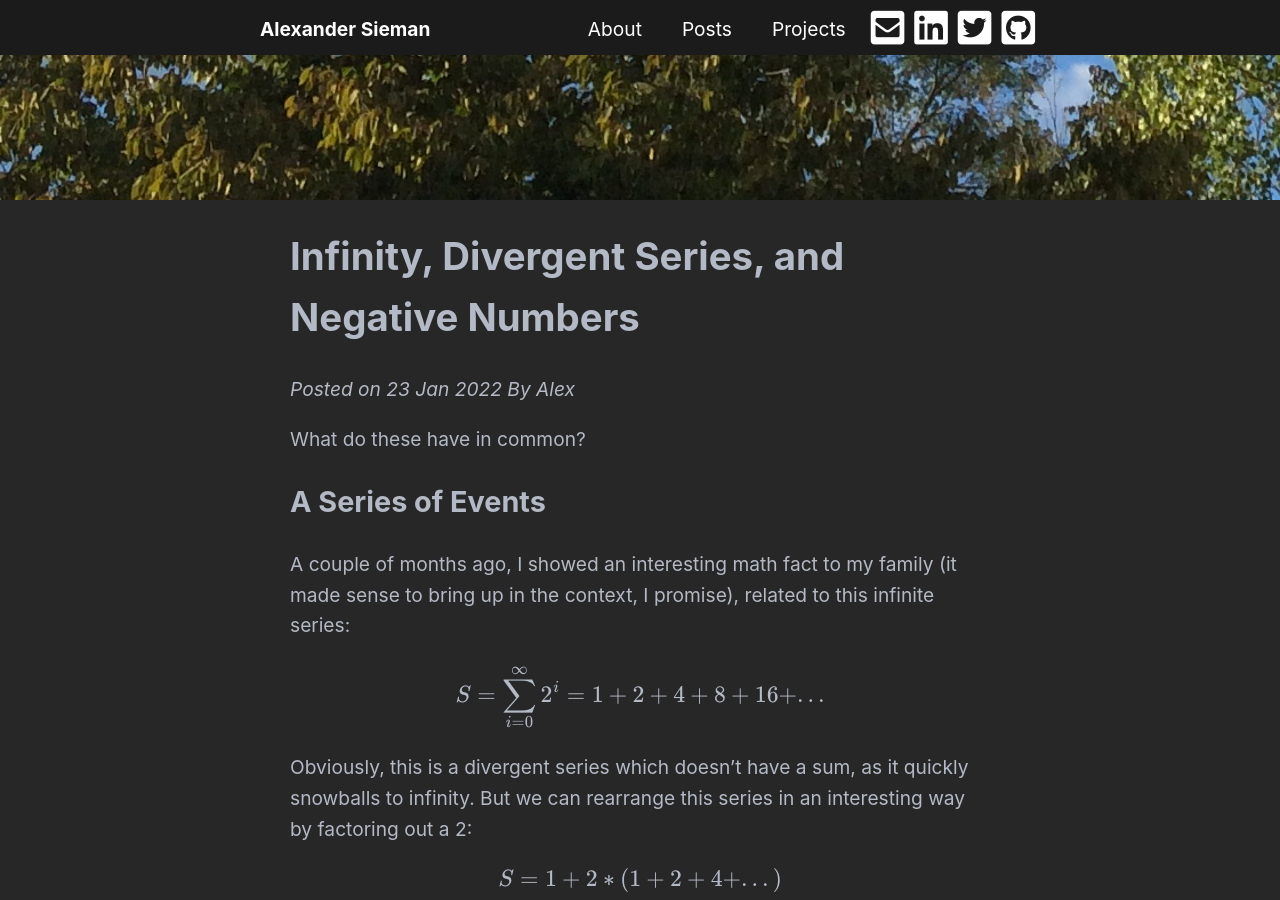
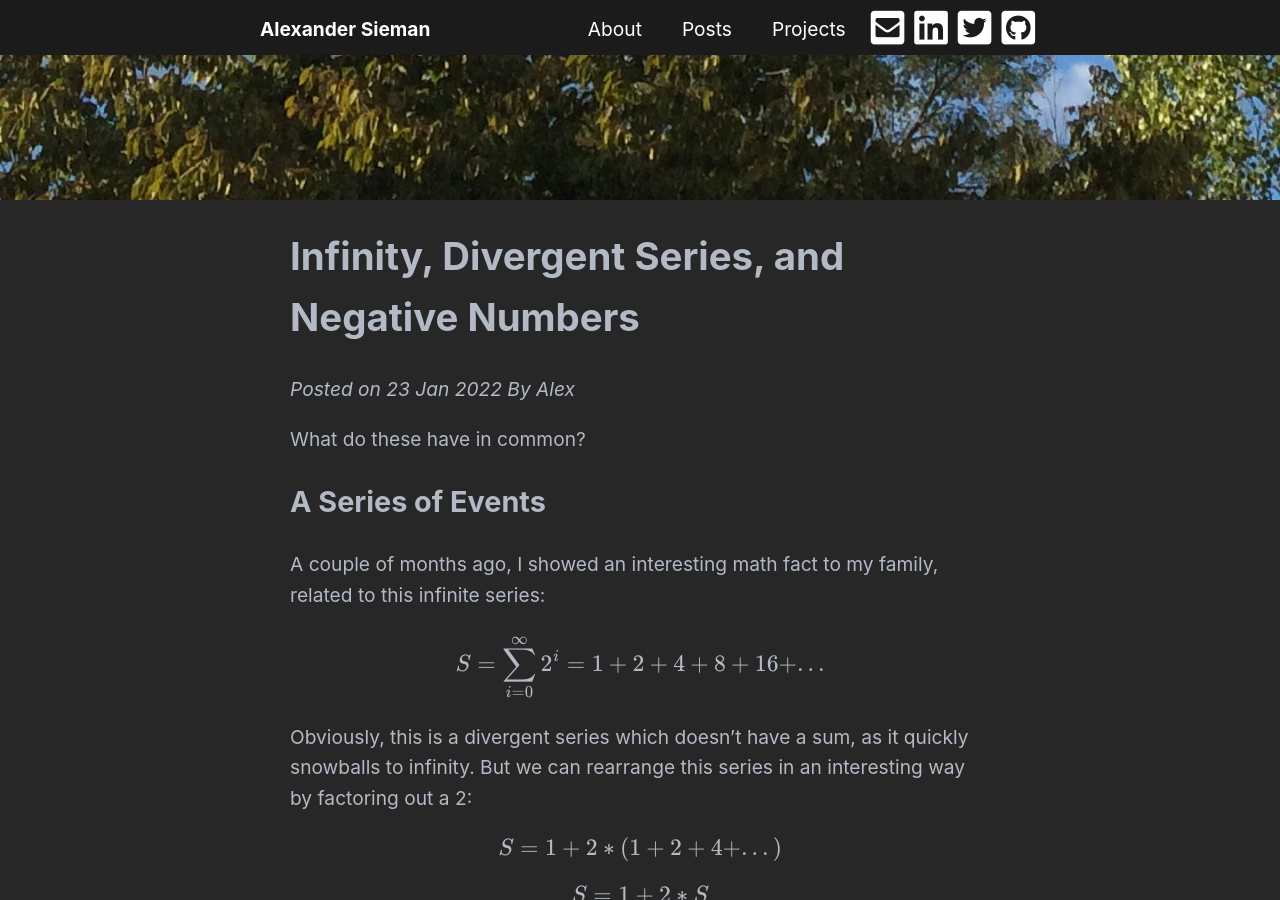
Before and after one commit to ars140/ars140.github.io, a Jekyll site: the page built from _posts/2022-01-23-infinite-negative.md, in a window 1280 px wide and 900 px high. Built offline with Jekyll 4.4.1, drawn with Linux system fonts in a browser that asks for light colours; nearby versions of some CDN libraries; formulas are drawn with MathJax 3.

Commit message:
Post edit.

```diff
--- a/_posts/2022-01-23-infinite-negative.md
+++ b/_posts/2022-01-23-infinite-negative.md
@@ -9,8 +9,8 @@ What do these have in common?
 
 ## A Series of Events
 
-A couple of months ago, I showed an interesting math fact to my family (it made
-sense to bring up in the context, I promise), related to this infinite series:
+A couple of months ago, I showed an interesting math fact to my family, related
+to this infinite series:
 
 $$ S = \sum_{i=0}^{\infty} 2^i = 1 + 2 + 4 + 8 + 16 + ...$$
 
```
